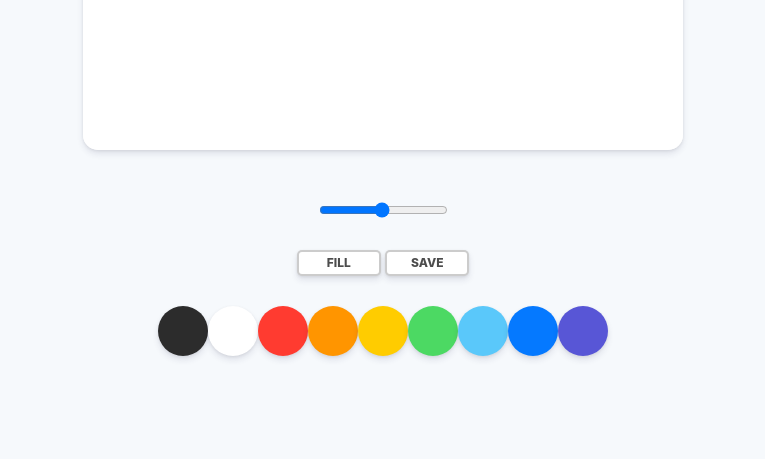
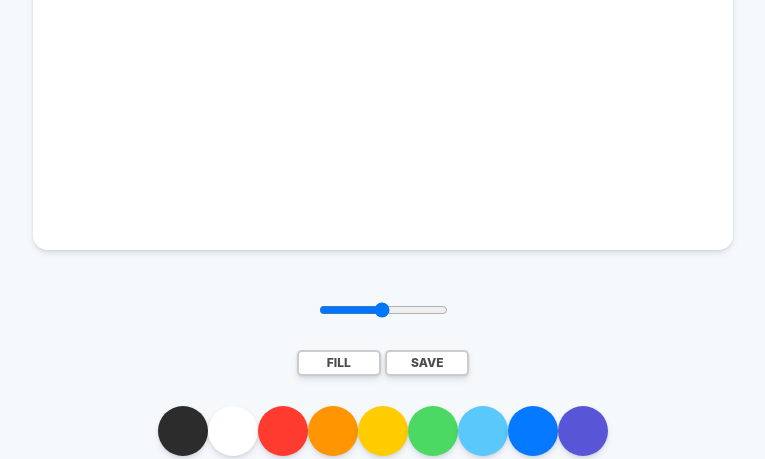
Before and after one commit to jiho-bae/vanillaJS-drawingBoard, a plain HTML site: page index.html in a window 1280 px wide. Shown: the part 500-959 px from the top of the page, without its empty margins (257-1022 px from the left). Before the commit the page ends 906 px from the top, so only its background shows below. Drawn offline with Linux system fonts and the light colour scheme.

Commit message:
edit canvas_size

```diff
--- a/app.js
+++ b/app.js
@@ -6,7 +6,7 @@ const mode = document.getElementById("jsMode");
 const saveBtn = document.getElementById("jsSave");
 
 const INITIAL_COLOR = "#2c2c2c";
-const CANVAS_SIZE = 600;
+const CANVAS_SIZE = 700;
 
 canvas.width = CANVAS_SIZE;
 canvas.height = CANVAS_SIZE;
--- a/style.css
+++ b/style.css
@@ -10,8 +10,8 @@ body {
 }
 
 .canvas {
-  width: 600px;
-  height: 600px;
+  width: 700px;
+  height: 700px;
   background-color: white;
   border-radius: 15px;
   box-shadow: 0 4px 6px rgba(50, 50, 93, 0.11), 0 1px 3px rgba(0, 0, 0, 0.08);
```
